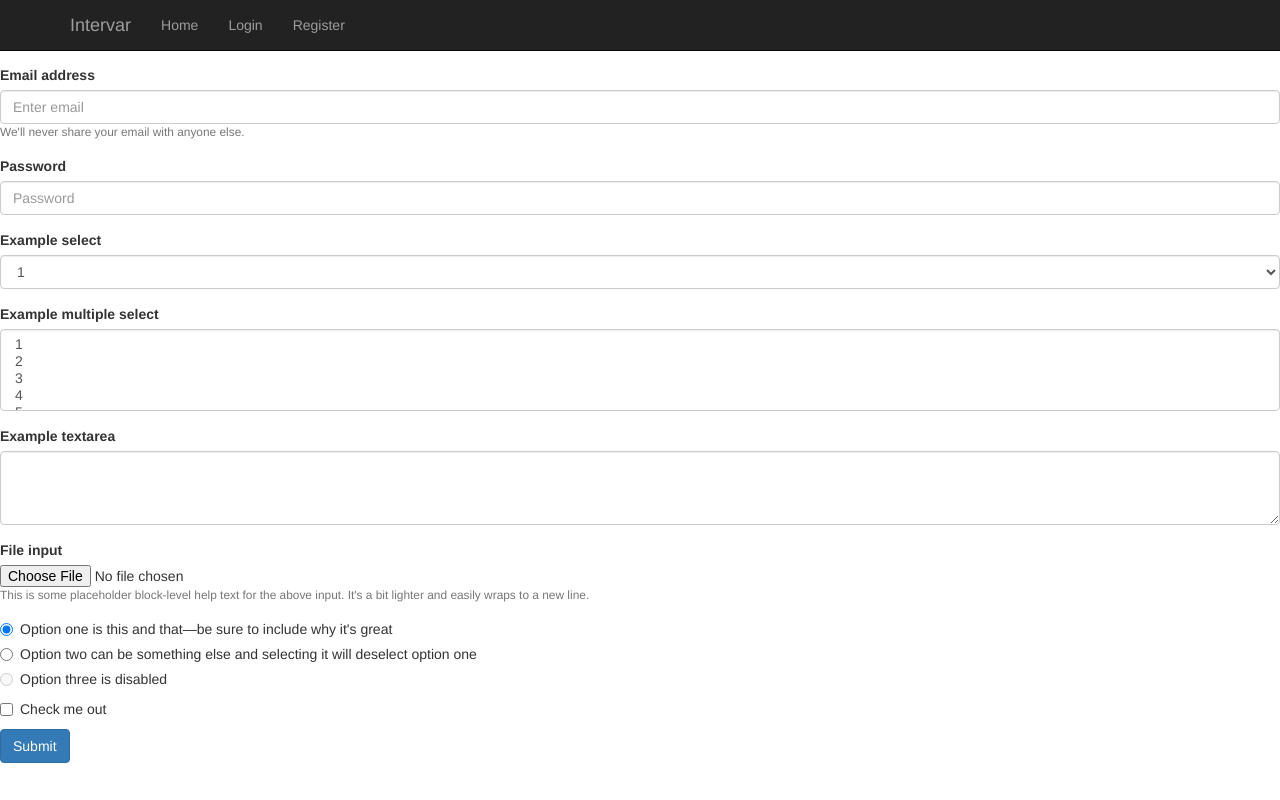
After one commit to oyvindbusk/Intervar, a Flask app: template Intervar/templates/patient_entry.html in a window 1280 px wide. The commit adds this page. Run offline with Flask 2, Linux system fonts and the light colour scheme; the template is opened without the code that fills it, so the values that code supplies are empty; some libraries are stand-ins or nearby versions.

Commit message:
Added some templates. Made a patient_info form page

```diff
--- a/Intervar/hello.py
+++ b/Intervar/IntervarApp.py
@@ -5,7 +5,7 @@ import os
 
 DEBUG = True
 SECRET_KEY = 'yekterces'
-SQLALCHEMY_DATABASE_URI = 'sqlite:///db/sql.db'
+SQLALCHEMY_DATABASE_URI = 'sqlite:///db/users.db'
 
 app = Flask(__name__)
 app.config.from_object(__name__)
@@ -91,5 +91,11 @@ def login():
 def index():
     return render_template('index.html')
 
+@app.route('/patient')
+def patient():
+	return render_template('patient.html')
+
+
+
 if __name__ == '__main__':
-    app.run('172.16.0.56', port=5000)
+    app.run('0.0.0.0')
--- a/Intervar/requirements.txt
+++ b/Intervar/requirements.txt
@@ -1,2 +1,3 @@
-Flask-Login==0.2.11
-Flask-SQLAlchemy==?
+Flask-Login==0.3.2
+Flask-SQLAlchemy==2.1
+Flask-WTF==0.12
--- a/Intervar/templates/base.html
+++ b/Intervar/templates/base.html
@@ -18,7 +18,7 @@
             <span class="icon-bar"></span>
             <span class="icon-bar"></span>
           </button>
-          <a class="navbar-brand" href="#">My Secure Site</a>
+          <a class="navbar-brand" href="#">Intervar</a>
         </div>
         <div id="navbar" class="collapse navbar-collapse">
           <ul class="nav navbar-nav">
--- a/Intervar/templates/index.html
+++ b/Intervar/templates/index.html
@@ -2,15 +2,19 @@
 {% block content %}
 <div class="jumbotron">
   <div class="container">
-    <h1>My Secure Site</h1>
+    <h1>Intervar app</h1>
+    <p>An app for storing NGS-interpretations!</p>
   </div>
 </div>
 <div class="container">
+<h3>More info here:</h3>
+<p>Made in the epicenter of change!</p>
   {% with messages = get_flashed_messages() %}
     {% if messages %}
       {% for message in messages %}
       <div class="row">
         <div class="col-md-12">
+
           <div class="alert alert-info" role="alert">{{ message }}</div>
         </div>
       </div>
--- /dev/null
+++ b/Intervar/templates/patient_entry.html
@@ -0,0 +1,67 @@
+{% extends 'base.html' %}
+{% block content %}
+<form>
+  <fieldset class="form-group">
+    <label for="exampleInputEmail1">Email address</label>
+    <input type="email" class="form-control" id="exampleInputEmail1" placeholder="Enter email">
+    <small class="text-muted">We'll never share your email with anyone else.</small>
+  </fieldset>
+  <fieldset class="form-group">
+    <label for="exampleInputPassword1">Password</label>
+    <input type="password" class="form-control" id="exampleInputPassword1" placeholder="Password">
+  </fieldset>
+  <fieldset class="form-group">
+    <label for="exampleSelect1">Example select</label>
+    <select class="form-control" id="exampleSelect1">
+      <option>1</option>
+      <option>2</option>
+      <option>3</option>
+      <option>4</option>
+      <option>5</option>
+    </select>
+  </fieldset>
+  <fieldset class="form-group">
+    <label for="exampleSelect2">Example multiple select</label>
+    <select multiple class="form-control" id="exampleSelect2">
+      <option>1</option>
+      <option>2</option>
+      <option>3</option>
+      <option>4</option>
+      <option>5</option>
+    </select>
+  </fieldset>
+  <fieldset class="form-group">
+    <label for="exampleTextarea">Example textarea</label>
+    <textarea class="form-control" id="exampleTextarea" rows="3"></textarea>
+  </fieldset>
+  <fieldset class="form-group">
+    <label for="exampleInputFile">File input</label>
+    <input type="file" class="form-control-file" id="exampleInputFile">
+    <small class="text-muted">This is some placeholder block-level help text for the above input. It's a bit lighter and easily wraps to a new line.</small>
+  </fieldset>
+  <div class="radio">
+    <label>
+      <input type="radio" name="optionsRadios" id="optionsRadios1" value="option1" checked>
+      Option one is this and that&mdash;be sure to include why it's great
+    </label>
+  </div>
+  <div class="radio">
+    <label>
+      <input type="radio" name="optionsRadios" id="optionsRadios2" value="option2">
+      Option two can be something else and selecting it will deselect option one
+    </label>
+  </div>
+  <div class="radio disabled">
+    <label>
+      <input type="radio" name="optionsRadios" id="optionsRadios3" value="option3" disabled>
+      Option three is disabled
+    </label>
+  </div>
+  <div class="checkbox">
+    <label>
+      <input type="checkbox"> Check me out
+    </label>
+  </div>
+  <button type="submit" class="btn btn-primary">Submit</button>
+</form>
+{% endblock %}
```
Also changed, not shown: Intervar/scripts.py (added, +27 -0 lines), Intervar/templates/patient.html (added, +30 -0 lines), test_files/scripts.py (added, +12 -0 lines), test_files/table_test.html (added, +79 -0 lines), Intervar/db/users.db (renamed from Intervar/db/sql.db), 1 other file.
